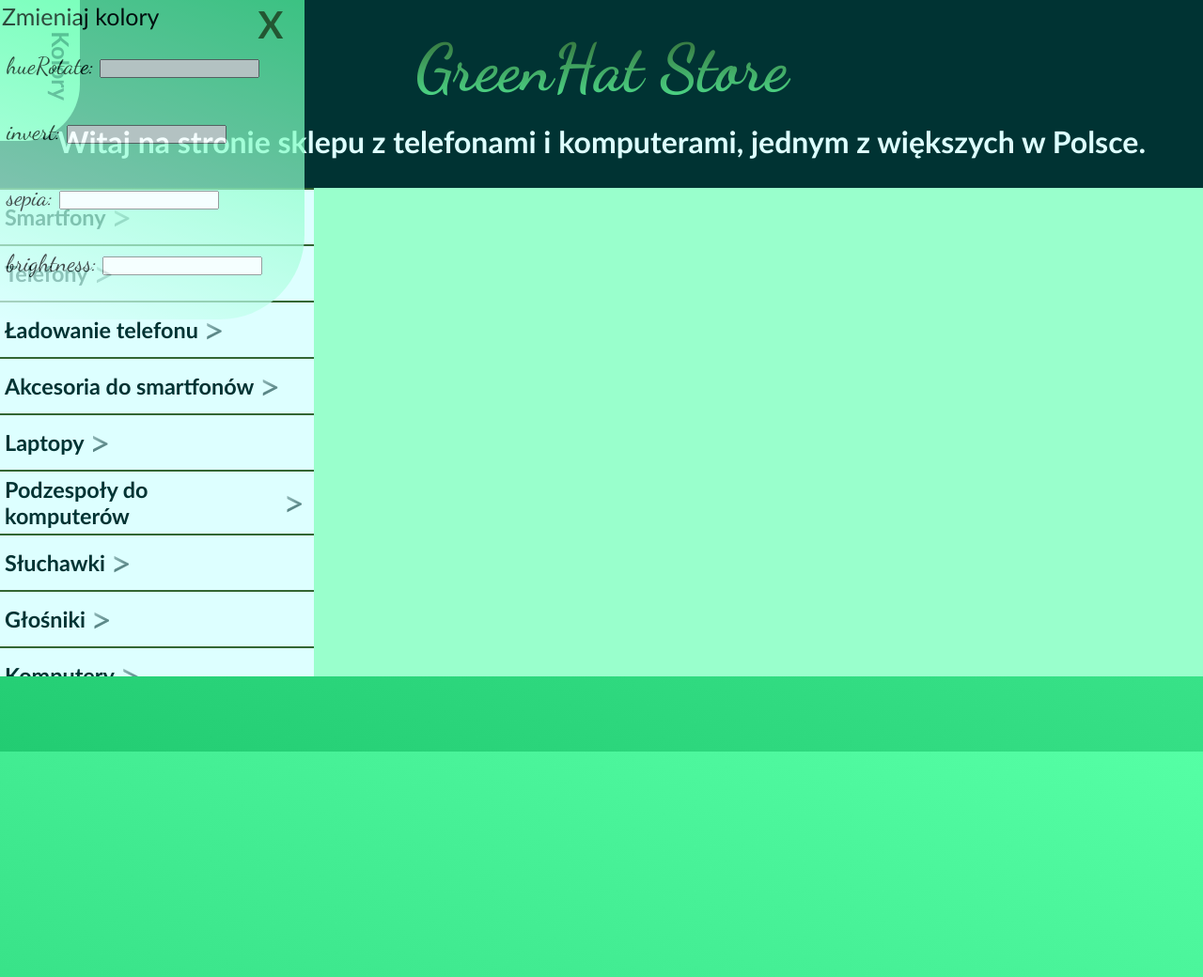
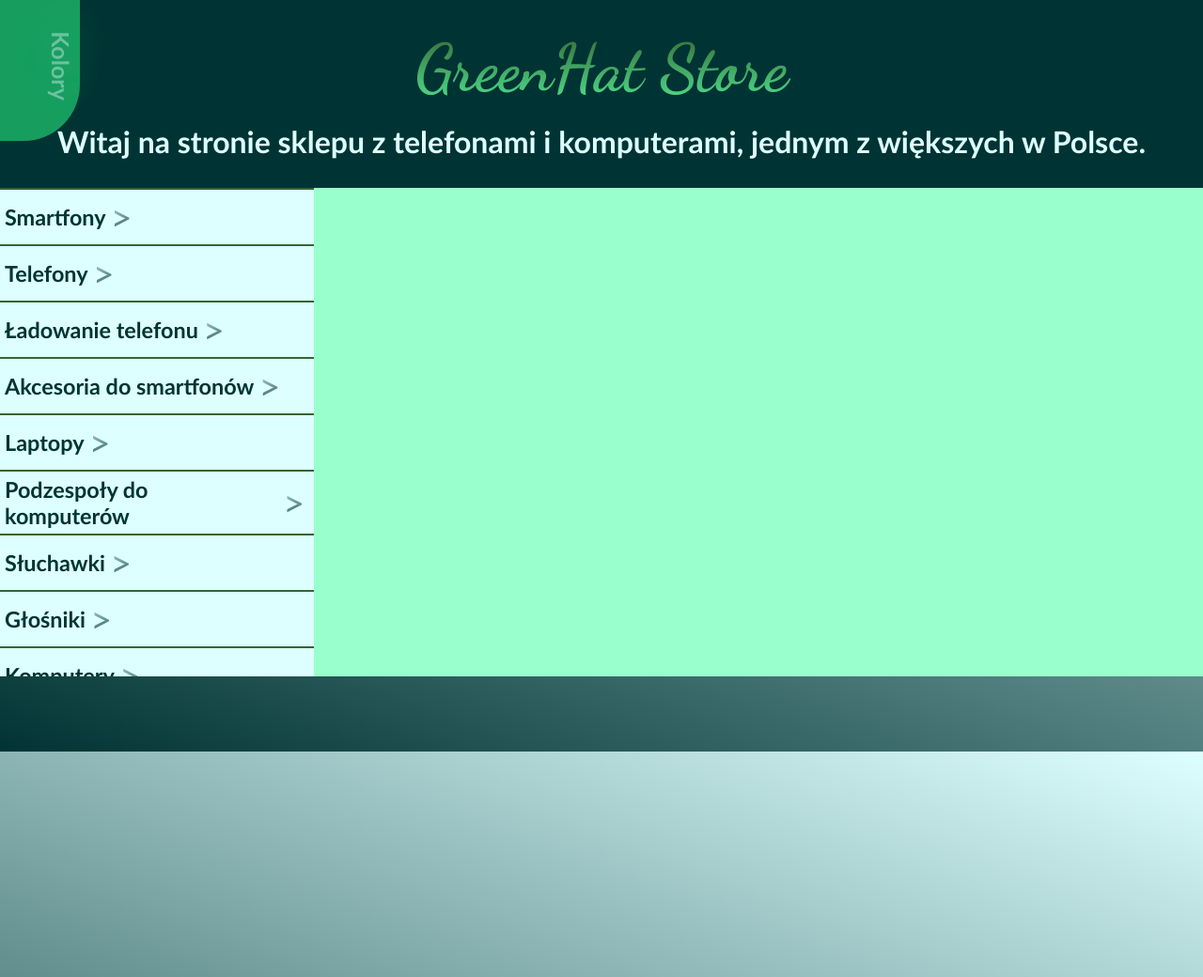
Before and after one commit to Jan-Rychlik-sh/GreenHat-Store, a PHP site: page / in a window 1280 px wide. Shown: the top 1040 px of the page at 94% size. Run offline with PHP 8.4, Linux system fonts and the light colour scheme.

Commit message:
Dodano menu zmiany koloru dla użytkownika któremu kolorystyka się nie podoba, bądź strona jest za jasna

```diff
--- a/colors-user-change.js
+++ b/colors-user-change.js
@@ -1,4 +1,42 @@
-document.getElementById("colors-change").addEventListener("click", function () {
-  document.getElementById("colors-change-options").style.display = "block";
-  document.querySelector();
+document.querySelector("#colors-change").addEventListener("click", function () {
+  document.querySelector("#colors-change-options").style.display = "block";
+  document
+    .querySelector("#close-colors")
+    .addEventListener("click", function () {
+      document.querySelector("#colors-change-options").style.display = "none";
+    });
+
+  let inputs = document.querySelectorAll("input[type='number']");
+  let captions = document.querySelectorAll(".captions");
+  let filters = [];
+  let values = [];
+
+  captions.forEach(function (caption) {
+    filters.push(caption.innerHTML);
+  });
+  console.log(filters);
+
+  // Zdefiniowanie changeFilter przed jej wywołaniem
+  let changeFilter = () => {
+    // Użyj join(' ') do połączenia wszystkich wartości filtrów w jeden ciąg
+    let filterValue = values.join(" ");
+    console.log(filterValue);
+    document.getElementById("container").style.filter = filterValue;
+  };
+
+  inputs.forEach(function (input, index) {
+    input.addEventListener("change", function () {
+      let existingFilterIndex = values.findIndex((value) =>
+        value.includes(filters[index])
+      );
+      if (existingFilterIndex !== -1) {
+        values.splice(existingFilterIndex, 1);
+      }
+      if (filters[index] == "hue-rotate")
+        values.push(`${filters[index]}(${input.value}deg)`);
+      else values.push(`${filters[index]}(${input.value}%)`);
+      console.log(values);
+      changeFilter();
+    });
+  });
 });
--- a/dist/style.css
+++ b/dist/style.css
@@ -21,10 +21,11 @@
 html body {
   overflow: hidden;
   height: 100%;
-  background: linear-gradient(20deg, #22cc72, #55ffa5);
+  background: linear-gradient(20deg, var(--font-color-dark), var(--font-color-light));
 }
 html body #colors-change {
   z-index: 1;
+  opacity: 70%;
   text-align: center;
   transition: all 0.3s;
   cursor: pointer;
@@ -41,12 +42,14 @@
   font-size: 25px;
   font-weight: bold;
 }
-html body #colors-change:hover {
+html body #colors-change:hover, html body #colors-change:focus {
   background-color: var(--color-green-light);
   text-shadow: -8px -9px 49px var(--color-green-light2);
   color: var(--font-color-light2);
 }
 html body #colors-change-options {
+  display: none;
+  filter: brightness(100%) invert(0%) hue-rotate(0%) sepia(0%);
   font-size: 25px;
   position: absolute;
   z-index: 2;
@@ -61,6 +64,7 @@
   font-style: normal;
   display: block;
   margin: 5px;
+  cursor: pointer;
 }
 html body #colors-change-options #close-colors {
   color: var(--font-color-dark2);
@@ -69,6 +73,7 @@
   width: 10px;
   margin-left: px;
   float: right;
+  cursor: pointer;
 }
 html body #container {
   display: flex;
@@ -103,7 +108,7 @@
   font-optical-sizing: auto;
   font-style: normal;
 }
-html body #container header#main-site-header h1#logo div#logo-name:hover {
+html body #container header#main-site-header h1#logo div#logo-name:hover, html body #container header#main-site-header h1#logo div#logo-name:focus {
   cursor: pointer;
   text-shadow: -8px -9px 49px var(--color-green-light2);
   transform: rotate(-2deg);
@@ -120,7 +125,7 @@
   left: calc(50% - 200px);
   transition: all 0.3s linear;
 }
-html body #container header#main-site-header h1#logo div#logo-name:hover::before {
+html body #container header#main-site-header h1#logo div#logo-name:hover::before, html body #container header#main-site-header h1#logo div#logo-name:focus::before {
   width: 400px;
 }
 html body #container #next-block {
@@ -145,6 +150,7 @@
   list-style-type: none;
 }
 html body #container #next-block div#left nav ul li {
+  cursor: pointer;
   border-top: 2px solid var(--font-color-dark2);
   display: flex;
   align-items: center;
@@ -174,6 +180,9 @@
 }
 
 @media screen and (max-width: 1100px) {
+  html body #container header#main-site-header h1#logo span#logo-description {
+    display: none;
+  }
   html body #container #next-block div#left nav ul li div.arrow-menu {
     display: none;
   }
--- a/fix-width.js
+++ b/fix.js
@@ -8,3 +8,9 @@
 window.addEventListener("load", function () {
   main.style.width = container.offsetWidth - nav.offsetWidth + "px";
 });
+
+let inputs = document.querySelectorAll("input[type='number']");
+inputs.forEach((input) => {
+  input.value = 0;
+});
+document.getElementById("brightness").value = 100;
--- a/index.php
+++ b/index.php
@@ -7,40 +7,42 @@
     <title>GreenHat-Store</title>
     <link rel="stylesheet" href="dist/style.css">
     <link rel="shortcut icon" href="img/logo.ico" type="image/x-icon">
-    <script async defer src="fix-width.js"></script>
+    <script async defer src="fix.js"></script>
     <script async defer src="arrow-menu.js"></script>
     <script async defer src="colors-user-change.js"></script>
 </head>
 
-<body>
-    <div id="colors-change">Kolory</div>
+
+<body id="body">
     <div id="colors-change-options">
         <span>Zmieniaj kolory</span>
         <div id="close-colors">X</div>
         <div style="clear: both;"></div>
         <label>
-            <caption>hueRotate:</caption>
-            <input type="number" name="hueRotate" id="hueRotate">
+            <span class="captions">hue-rotate</span>
+            <input type="number" value="0" name="hueRotate" id="hueRotate">
         </label><br>
         <label>
-            <caption>invert:</caption>
-            <input type="number" name="invert" id="invert">
+            <span class="captions">invert</span>
+            <input type="number" value="0" name="invert" id="invert">
         </label><br>
         <label>
-            <caption>sepia:</caption>
-            <input type="number" name="sepia" id="sepia">
+            <span class="captions">sepia</span>
+            <input type="number" value="0" name="sepia" id="sepia">
         </label><br>
         <label>
-            <caption>brightness:</caption>
-            <input type="number" name="brightness" id="brightness">
+            <span class="captions">brightness</span>
+            <input type="number" value="100" name="brightness" id="brightness">
         </label>
     </div>
+    <div id="colors-change">Kolory</div>
     <div id="container">
         <header id="main-site-header">
             <h1 id="logo">
                 <div id="logo-name">
                     GreenHat Store
-                </div> Witaj na stronie sklepu z telefonami i komputerami, jednym z większych w Polsce.
+                </div>
+                <span id="logo-description">Witaj na stronie sklepu z telefonami i komputerami, jednym z większych w Polsce.</span>
             </h1>
         </header>
         <div id="next-block">
--- a/style.sass
+++ b/style.sass
@@ -17,9 +17,10 @@
     body
         overflow: hidden
         height: 100%
-        background: linear-gradient(20deg, #22cc72, #55ffa5)
+        background: linear-gradient(20deg, var(--font-color-dark), var(--font-color-light))
         #colors-change
             z-index: 1
+            opacity: 70%
             text-align: center
             transition: all .3s
             cursor: pointer
@@ -35,11 +36,13 @@
             color: var(--font-color-dark)
             font-size: 25px
             font-weight: bold
-        #colors-change:hover
+        #colors-change:hover, #colors-change:focus
             background-color: var(--color-green-light)
             text-shadow: -8px -9px 49px var(--color-green-light2)
             color: var(--font-color-light2)
         #colors-change-options
+            display: none
+            filter: brightness(100%) invert(0%) hue-rotate(0%) sepia(0%)
             font-size: 25px
             position: absolute
             z-index: 2
@@ -53,6 +56,7 @@
                 font-style: normal
                 display: block
                 margin: 5px
+                cursor: pointer
             #close-colors
                 color: var(--font-color-dark2)
                 font-weight: bold
@@ -60,6 +64,7 @@
                 width: 10px
                 margin-left: px
                 float: right
+                cursor: pointer
         #container
             display: flex
             flex-wrap: wrap
@@ -91,7 +96,7 @@
                         font-family: "Dancing Script", cursive
                         font-optical-sizing: auto
                         font-style: normal
-                    div#logo-name:hover
+                    div#logo-name:hover, div#logo-name:focus
                         cursor: pointer
                         text-shadow: -8px -9px 49px var(--color-green-light2)
                         transform: rotate(-2deg)
@@ -107,7 +112,7 @@
                         left: calc(50% - 200px)
                         // transform: translateX(-50%)
                         transition: all .3s linear
-                    div#logo-name:hover::before
+                    div#logo-name:hover::before, div#logo-name:focus::before
                         width: 400px
             #next-block
                 display: flex
@@ -127,6 +132,7 @@
                             width: 100%
                             list-style-type: none
                             li
+                                cursor: pointer
                                 border-top: 2px solid var(--font-color-dark2)
                                 display: flex
                                 align-items: center
@@ -155,6 +161,10 @@
     html
         body
             #container
+                header#main-site-header
+                    h1#logo
+                        span#logo-description
+                            display: none
                 #next-block
                     div#left
                         nav
```
Also changed, not shown: dist/colors-user-change.dev.js, dist/fix.dev.js (added).
